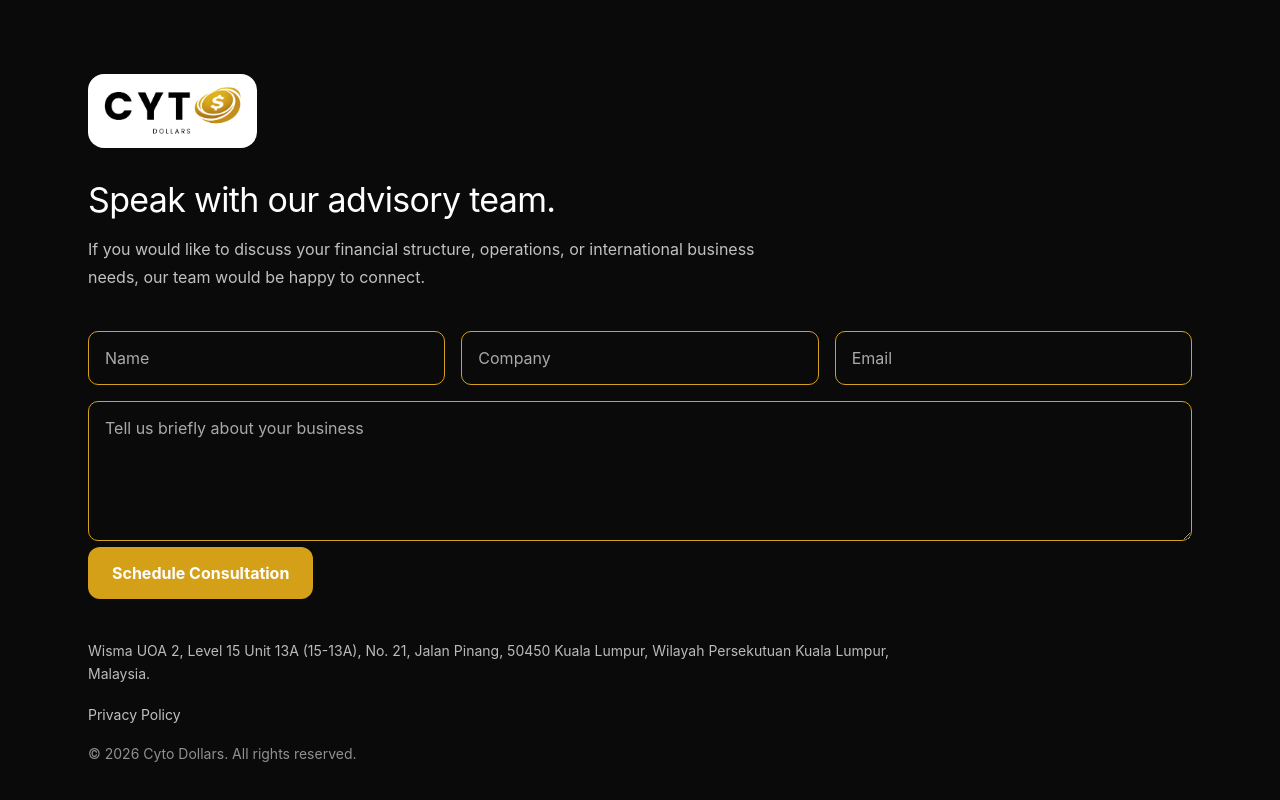
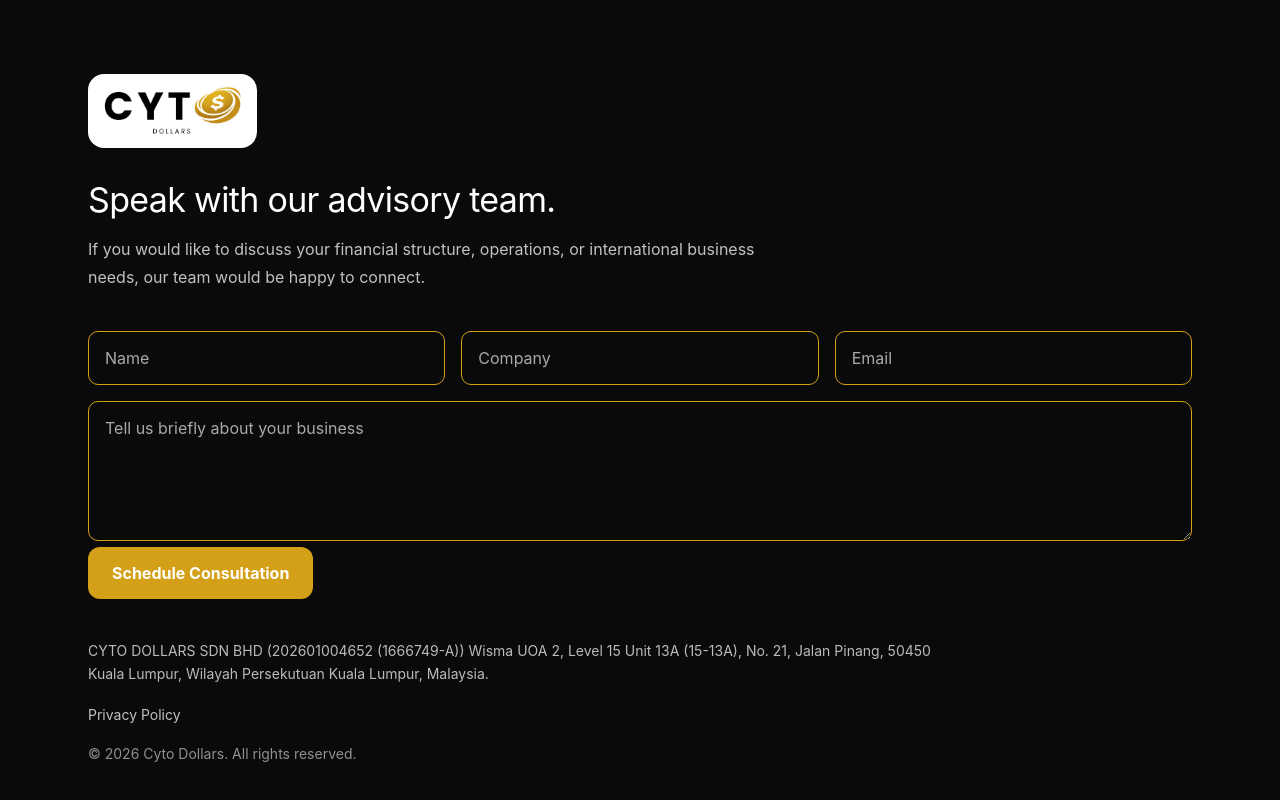
Before and after one commit to Tevaryan/cyto-dollars, a React (Vite) app in the folder cyto-dollars/: page / in a window 1280 px wide. Shown: the part 2504-3304 px from the top of the page. Built offline with nearby package versions, Linux system fonts and the light colour scheme.

Commit message:
added sdn bhd number

```diff
--- a/cyto-dollars/src/App.jsx
+++ b/cyto-dollars/src/App.jsx
@@ -512,6 +512,7 @@ export default function App() {
           </a>
 
           <p className="address">
+            CYTO DOLLARS SDN BHD (202601004652 (1666749-A))
             Wisma UOA 2, Level 15 Unit 13A (15-13A), No. 21, Jalan Pinang, 50450 Kuala Lumpur,
             Wilayah Persekutuan Kuala Lumpur, Malaysia.
           </p>
```
